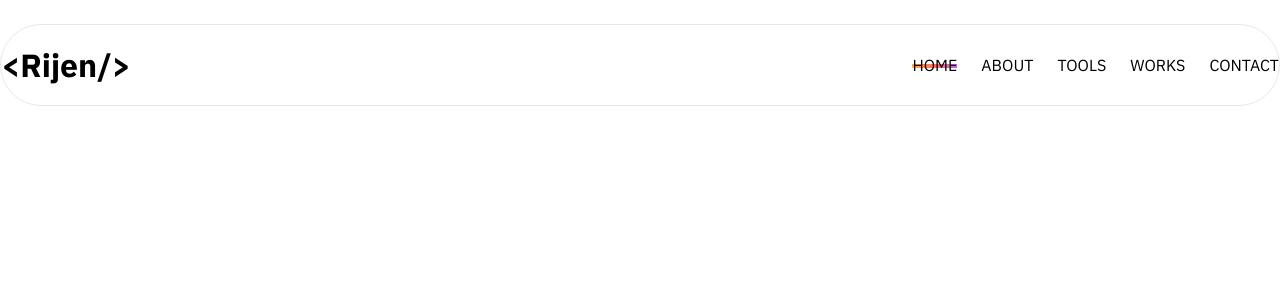
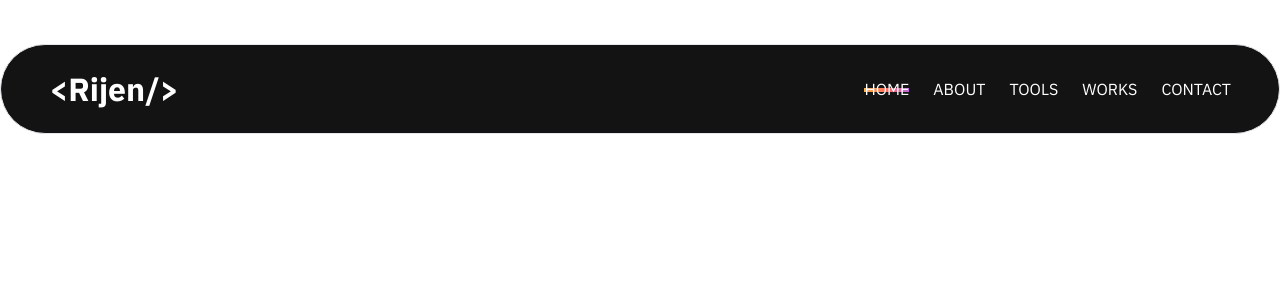
Before and after one commit to rijenmdr/Portfolio, a Next.js app: page / in a window 1280 px wide. Shown: the top 300 px of the page. Built offline with nearby package versions, Linux system fonts and the light colour scheme.

Commit message:
fix: add animation to the navbar

```diff
--- a/components/common/Navbar/index.tsx
+++ b/components/common/Navbar/index.tsx
@@ -11,8 +11,13 @@ type Props = {}
 const Navbar = ({ }: Props) => {
     const pathname = usePathname();
     return (
-        <nav className="wrapper max-w-[400px] rounded-full px-12 py-6 mt-6 bg-white text-black border border-black-900/opacity-10 fixed z-10 top-0 left-0 right-0 overflow-y-auto">
-            <div className="flex justify-between items-center">
+        <motion.nav
+            initial={{ y: -50, opacity: 0 }}
+            animate={{ y: [0, -10, 0], opacity: 1 }}
+            transition={{ duration: 0.6, ease: "easeInOut" }}
+            className="wrapper fixed z-10 top-0 left-0 right-0 overflow-y-auto  max-w-[400px]"
+        >
+            <div className="flex justify-between items-center rounded-full px-12 py-6 mt-6 bg-primary text-white border border-black-900/opacity-10 ">
                 <Link href={"/"}>
                     <h4 className="heading-4">{`<Rijen/>`}</h4>
                 </Link>
@@ -20,7 +25,7 @@ const Navbar = ({ }: Props) => {
                     {
                         navbarItems.map(item => (
                             <li className="uppercase text-base leading-[30px] group relative z-12" key={item.id}>
-                                <Link href={item?.link}>
+                                <Link href={item?.link} className="relative z-[1]">
                                     {item?.label}
                                 </Link>
 
@@ -28,7 +33,7 @@ const Navbar = ({ }: Props) => {
                                     initial={{ scale: 0 }}
                                     animate={pathname === item?.link ? { scale: 1 } : {}}
                                     whileHover={{ scale: 1.2, transition: { duration: 0.6 } }}
-                                    className={`absolute h-[4px] top-[13.5px] left-0 right-0 linear-gradient -z-[1] ${pathname === item?.link ? "block" : "hidden"}`}
+                                    className={`absolute h-[4px] top-[13.5px] left-0 right-0 linear-gradient group-hover:block ${pathname === item?.link ? "block" : "hidden"}`}
                                 />
                             </li>
                         ))
@@ -36,7 +41,7 @@ const Navbar = ({ }: Props) => {
                 </ul>
 
             </div>
-        </nav>
+        </motion.nav>
     )
 }
 
```
